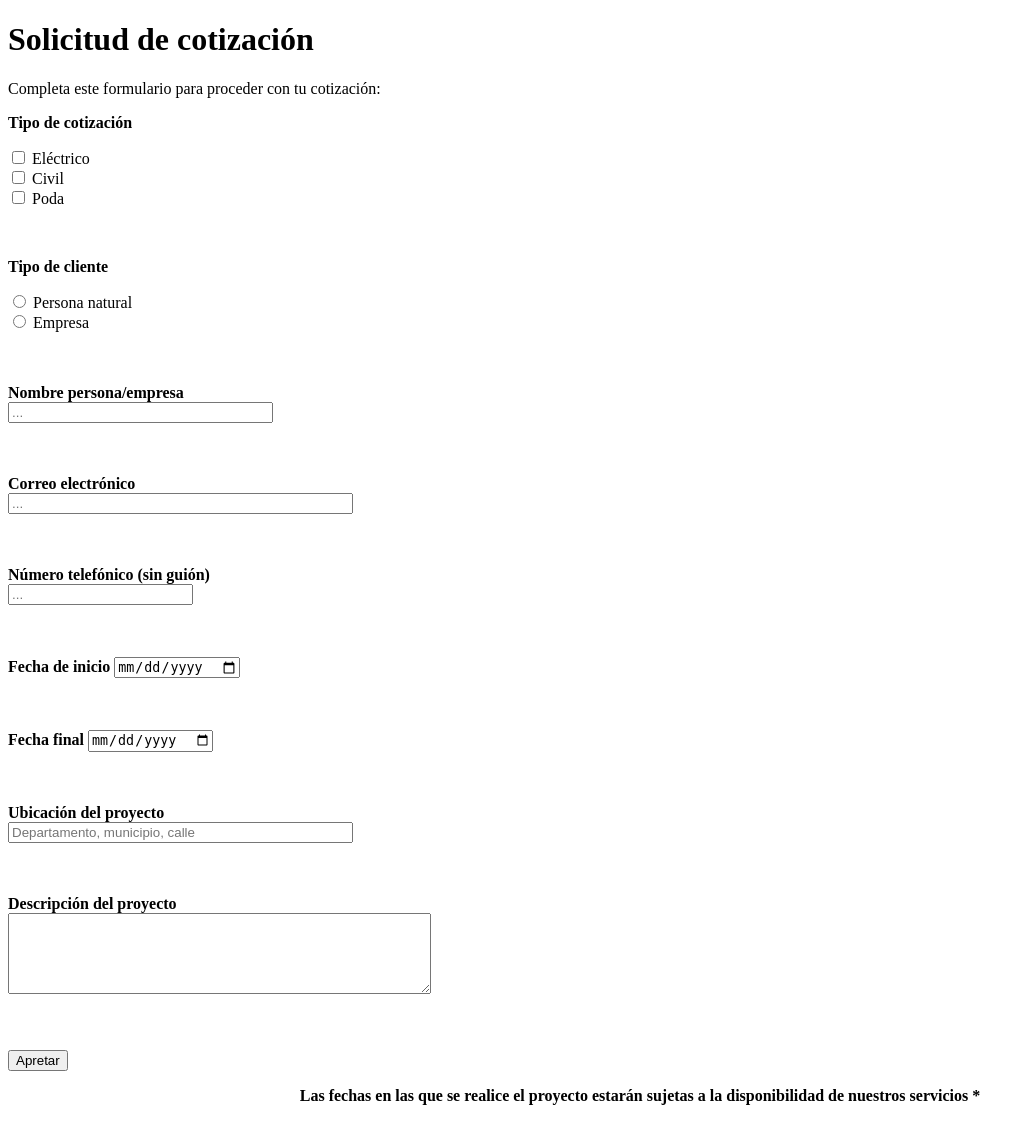
After one commit to PamelaAbrego/Programaci-n-II---Proyecto, a Flask app: page /form_proyectos in a window 1280 px wide. The commit adds this page. Shown: the whole page, without its empty margins (0-1035 px from the left). Run offline with Flask 2, Linux system fonts and the light colour scheme.

Commit message:
Agregué form_proyecto y admin_proyecto y modifiqué cotizaciones

```diff
--- a/app.py
+++ b/app.py
@@ -52,5 +52,15 @@ def proyectos():
     return render_template("proyectos.html")
 
 
+@app.route("/form_proyectos")
+def form_proyectos():
+    return render_template("form_proyectos.html")
+
+
+@app.route("/admin_proyectos")
+def admin_proyectos():
+    return render_template("admin_proyectos.html")
+
+
 if __name__ == "__main__":
     app.run(debug=True)
--- /dev/null
+++ b/templates/form_proyectos.html
@@ -0,0 +1,97 @@
+<!DOCTYPE html>
+<html lang="en">
+
+<head>
+    <meta charset="UTF-8">
+    <meta name="viewport" content="width=device-width, initial-scale=1.0">
+    <title>Form</title>
+
+    <style>
+
+    .correcion {
+        color:red;
+    }
+    </style>
+</head>
+
+<body>
+    <h1>Solicitud de cotización </h1>
+
+    <p> Completa este formulario para proceder con tu cotización: </p>
+
+    <form>
+    <p> <b> Tipo de cotización  </b> </p>
+    <input type="checkbox" id="Eléctrico" name="Coti">
+    <label for "CotiCivil"> Eléctrico </label> <br>
+    <input type="checkbox" id="Civil" name="Coti">
+    <label for "CotiCivil"> Civil </label> <br>
+    <input type="checkbox" id="Poda" name="Coti">
+    <label for "CotiPoda"> Poda </label>
+    <p id="sCoti" class="correcion"> </p>
+
+    <br>
+    <p> <b> Tipo de cliente </b> </p>
+    <input type="radio" id="Natural" name="Cliente">
+    <label for "ClienteNat"> Persona natural </label> <br>
+    <input type="radio" id="Empresa" name="Cliente">
+    <label for "ClienteEmp"> Empresa </label>
+	<p id="sClien" class="correcion"> </p>
+
+    <br>
+    <br>
+    <label for "fname"> <b> Nombre persona/empresa </b> </label> <br>
+    <input type="text" id="fname" name="fname" placeholder="..." size="30">
+    <p id="sName" class="correcion"> </p>
+
+    <br>
+    <br>
+    <label for "fmail"> <b> Correo electrónico </b> </label> <br>
+    <input type="text" id="fmail" name="fmail" placeholder="..." size="40">
+    <p id="sMail" class="correcion"> </p>
+
+
+	<br>
+    <br>
+    <label for "fphone"> <b>  Número telefónico (sin guión) </b> </label> <br>
+    <input type="number" id="fphone" name="fphone" placeholder="..." size="40">
+    <p id="sPhone" class="correcion"> </p>
+
+    <br>
+    <br>
+    <label for "datemin"> <b> Fecha de inicio </b> </label>
+    <input type="date" id="datemin" name="datemin"><br>
+    <p id="sDate1" class="correcion"> </p>
+
+    <br>
+    <br>
+    <label for "date"> <b> Fecha final </b> </label>
+    <input type="date" id="datef" name="date">
+	<p id="sDate2" class="correcion"> </p>
+
+    <br>
+    <br>
+    <label for "floc"> <b> Ubicación del proyecto </b> </label> <br>
+    <input type="text" id="floc" name="floc" placeholder="Departamento, municipio, calle" size="40">
+    <p id="sLoc" class="correcion"> </p>
+
+    <br>
+    <br>
+    <label for "detalles"> <b> Descripción del proyecto </b> </label> <br>
+    <textarea id="detalles" name="detalles" rows=5, cols=50> </textarea>
+    <p id="sDesc" class="correcion"> </p>
+
+
+    </form>
+
+    <br>
+    <br>
+    <button type="button" onclick="comprobarDatos()"> Apretar </button>
+
+
+    <p style="text-align:center;"> <b> Las fechas en las que se realice el proyecto estarán sujetas a la disponibilidad de nuestros servicios * </b> <p>
+
+<!--    <button type="button" onclick="loadImage()"> Load Image </button> -->
+
+<script src="{{url_for('static', filename='formscript.js')}}"></script>
+</body>
+</html>
```
Also changed, not shown: templates/admin_proyectos.html (added, +39 -0 lines), templates/cotizaciones.html (+24 -1 lines).
